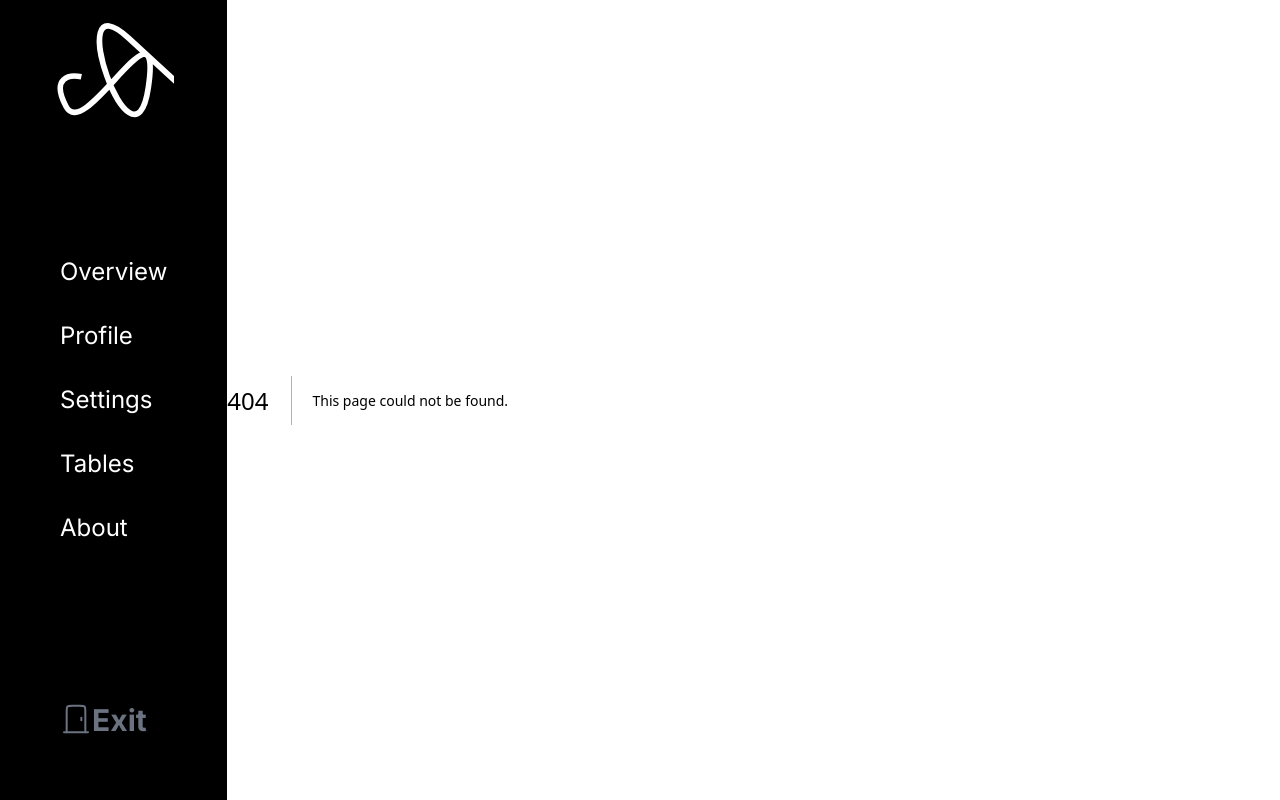
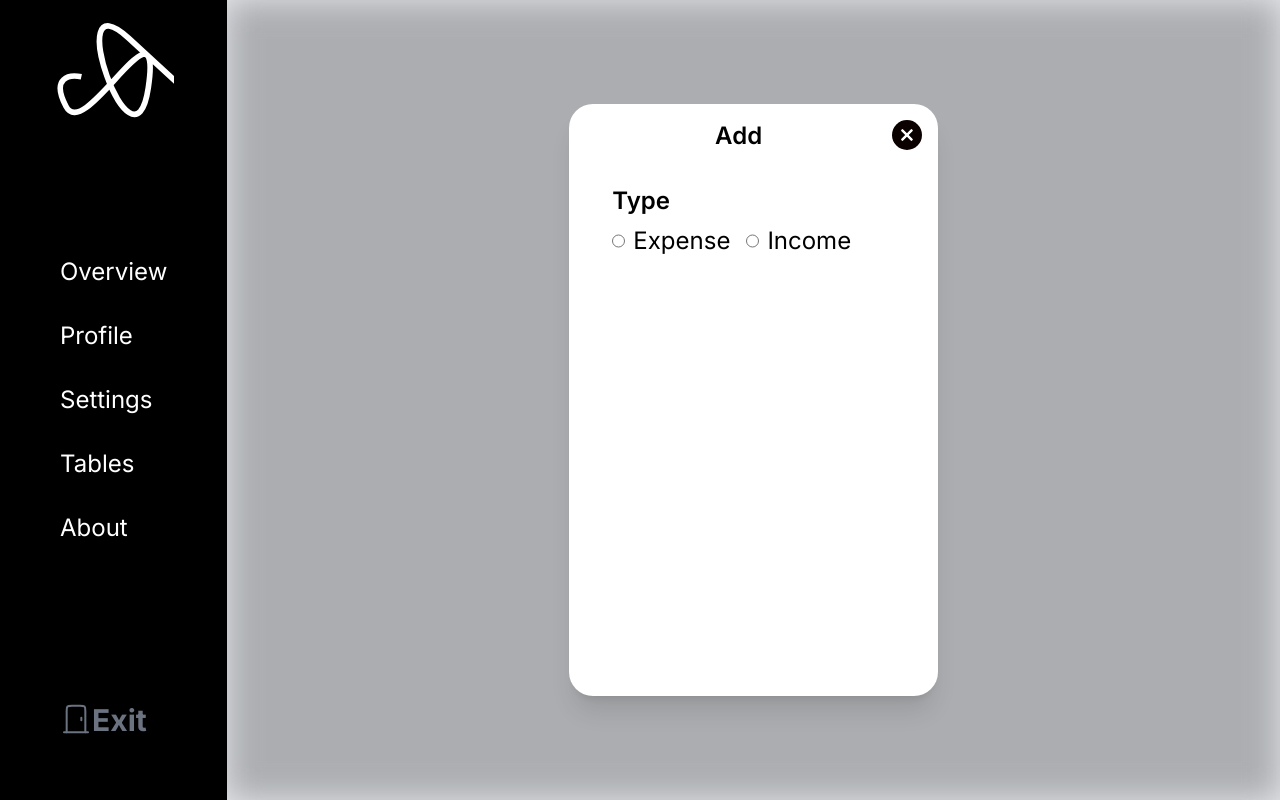
Before and after one commit to m1a2023/nexp-front, a Next.js app: page /develop in a window 1280 px wide. Before the commit this address had no page. Built offline with nearby package versions, Linux system fonts and the light colour scheme.

Commit message:
some changes: folder names was changed, block a little bit changed

```diff
--- a/src/app/components/addExpenseIncome.js
+++ b/src/app/components/addExpenseIncome.js
@@ -4,24 +4,90 @@ import { usePathname } from "next/navigation";
 
 export const ExpenseIncomeBlock = ({ classExpenseIncome }) => {
   const Quit = () => {
-    return <></>;
+    return (
+      <div>
+        <button>
+          <svg
+            xmlns="http://www.w3.org/2000/svg"
+            width="30"
+            height="30"
+            viewBox="0 0 170 170"
+            fill="none"
+          >
+            <circle cx="85" cy="85" r="85" fill="#0C0101" />
+            <rect
+              x="50.1396"
+              y="110.244"
+              width="85"
+              height="12.75"
+              rx="6.375"
+              transform="rotate(-45 50.1396 110.244)"
+              fill="white"
+            />
+            <rect
+              x="50.1396"
+              y="110.244"
+              width="85"
+              height="12.75"
+              rx="6.375"
+              transform="rotate(-45 50.1396 110.244)"
+              fill="white"
+            />
+            <rect
+              x="110.244"
+              y="119.86"
+              width="85"
+              height="12.75"
+              rx="6.375"
+              transform="rotate(-135 110.244 119.86)"
+              fill="white"
+            />
+            <rect
+              x="110.244"
+              y="119.86"
+              width="85"
+              height="12.75"
+              rx="6.375"
+              transform="rotate(-135 110.244 119.86)"
+              fill="white"
+            />
+          </svg>
+        </button>
+      </div>
+    );
   };
   const Head = () => {
     return (
-      <div className="flex flex-row">
-        <div className="font-semibold text-lg">Add</div>
+      <div className="flex flex-row w-full">
+        <div className="flex justify-center font-semibold w-full">Add</div>
         <Quit />
       </div>
     );
   };
   const Type = () => {
     return (
-      <div className="flex flex-row">
-        <input type="radio" id="ExpenseRadiobutton" name="expense"></input>
-        <label for="ExpenseRadiobutton">Expense</label>
+      <div className="flex flex-col gap-y-2">
+        <div className="font-semibold">Type</div>
 
-        <input type="radio" id="IncomeRadiobutton" name="income"></input>
-        <label for="IncomeRadiobutton">Income</label>
+        <div className="flex flex-row gap-4">
+          <div className="flex gap-2">
+            <input
+              type="radio"
+              id="ExpenseRadiobutton"
+              name="typeofAdding"
+            ></input>
+            <label for="ExpenseRadiobutton">Expense</label>
+          </div>
+
+          <div className="flex gap-2">
+            <input
+              type="radio"
+              id="IncomeRadiobutton"
+              name="typeofAdding"
+            ></input>
+            <label for="IncomeRadiobutton">Income</label>
+          </div>
+        </div>
       </div>
     );
   };
@@ -32,7 +98,7 @@ export const ExpenseIncomeBlock = ({ classExpenseIncome }) => {
 
   return (
     <div
-      className={`flex flex-col backdrop-blur-lg backdrop-brightness-75 w-full h-full ${classExpenseIncome} text-black justify-center items-center`}
+      className={`flex flex-col backdrop-blur-lg backdrop-brightness-75 w-full h-full ${classExpenseIncome} text-black text-2xl justify-center items-center select-none`}
     >
       <div className="flex flex-col w-[35%] h-[74%] p-4 shadow-xl bg-white rounded-3xl items-center">
         <Head />
--- a/src/app/components/sidebar.js
+++ b/src/app/components/sidebar.js
@@ -57,10 +57,10 @@ export const Sidebar = () => {
       </div>
       <div className="flex flex-col h-full justify-center text-2xl gap-2 select-none">
         <SidebarLinkTemplate href="/" name="Overview" />
-        <SidebarLinkTemplate href="/Profile" name="Profile" />
-        <SidebarLinkTemplate href="/Settings" name="Settings" />
-        <SidebarLinkTemplate href="/Tables" name="Tables" />
-        <SidebarLinkTemplate href="/About" name="About" />
+        <SidebarLinkTemplate href="/profile" name="Profile" />
+        <SidebarLinkTemplate href="/settings" name="Settings" />
+        <SidebarLinkTemplate href="/tables" name="Tables" />
+        <SidebarLinkTemplate href="/about" name="About" />
       </div>
       <div className="flex w-full justify-start px-10 p-3 h-[25%]">
         <Quit classQuit={"flex"} />
--- /dev/null
+++ b/src/app/develop/page.js
@@ -0,0 +1,9 @@
+import { ExpenseIncomeBlock } from "../components/addExpenseIncome";
+
+export default function Develop() {
+  return (
+    <div className="flex justify-center h-full w-full">
+      <ExpenseIncomeBlock />
+    </div>
+  );
+}
```
Also changed, not shown: 1 other file (tests, documents, lock files or other folders).
